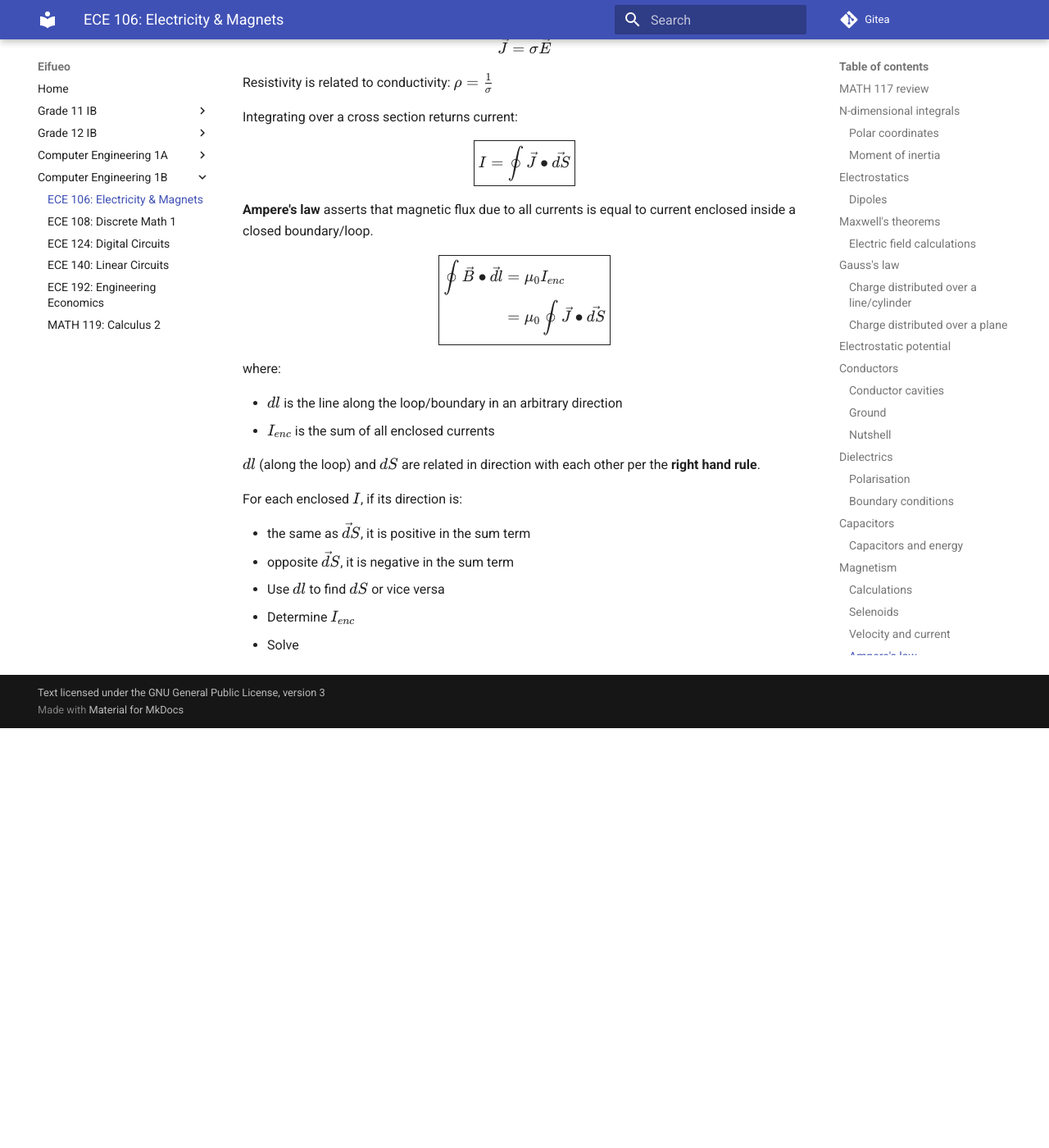
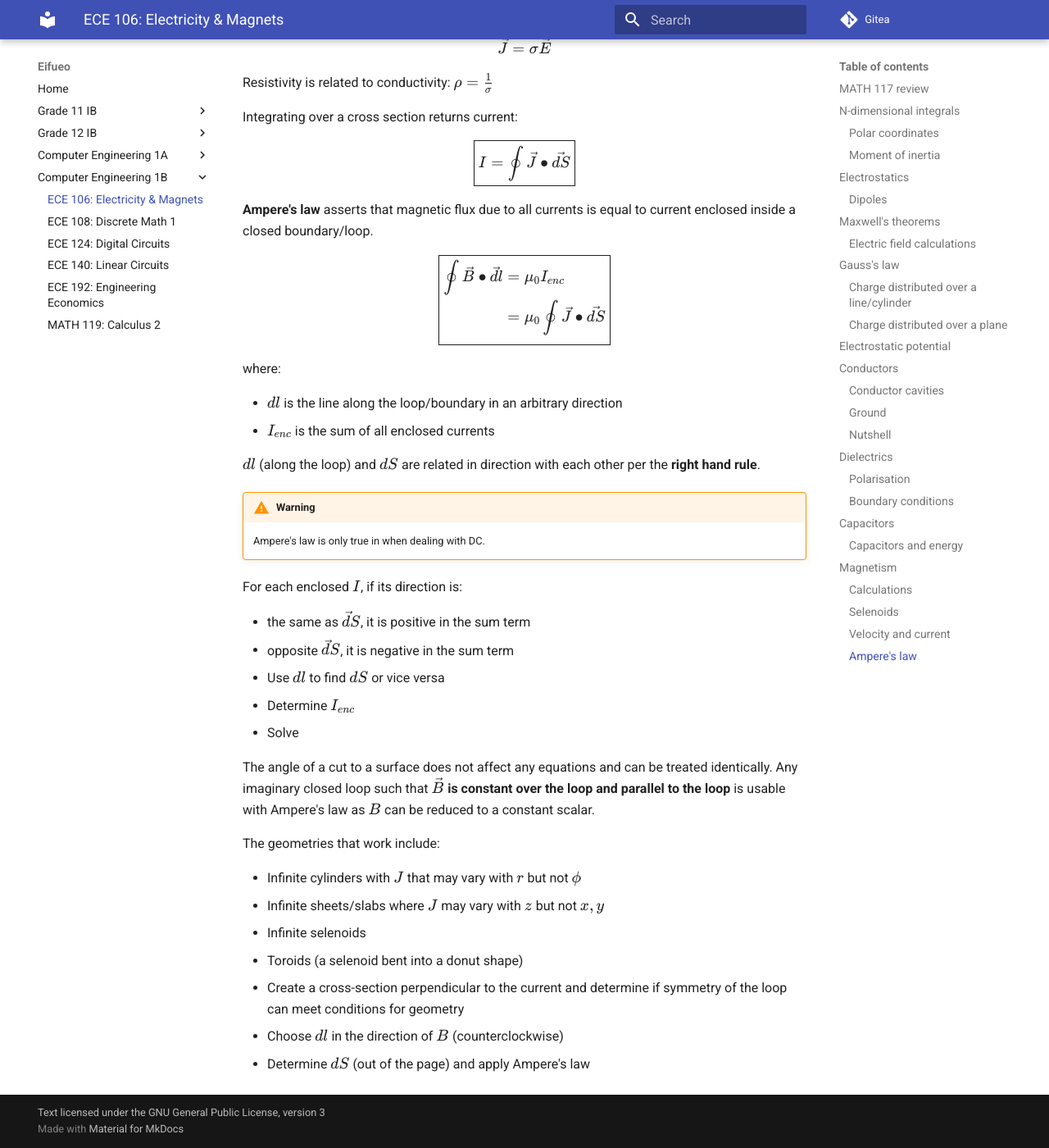
Before and after one commit to potatoeggy/eifueo, an MkDocs documentation site: the page built from docs/1b/ece106.md, in a window 1280 px wide and 1400 px high, scrolled down 16796 px. Shown: the whole window at 82% size. Built offline with MkDocs 1.6.1 and Material for MkDocs 9.7.7, drawn with Linux system fonts in a browser that asks for light colours; before the commit the page ends 17684 px from its top, so only the background shows below that.

Commit message:
ece106: add ampere's law edge cases

```diff
--- a/docs/1b/ece106.md
+++ b/docs/1b/ece106.md
@@ -614,6 +614,9 @@ where:
 
 $dl$ (along the loop) and $dS$ are related in direction with each other per the **right hand rule**.
 
+!!! warning
+    Ampere's law is only true in when dealing with DC.
+
 For each enclosed $I$, if its direction is:
 
 - the same as $\vec dS$, it is positive in the sum term
@@ -622,3 +625,16 @@ For each enclosed $I$, if its direction is:
 1. Use $dl$ to find $dS$ or vice versa
 2. Determine $I_{enc}$
 3. Solve
+
+The angle of a cut to a surface does not affect any equations and can be treated identically. Any imaginary closed loop such that $\vec B$ **is constant over the loop and parallel to the loop** is usable with Ampere's law as $B$ can be reduced to a constant scalar.
+
+The geometries that work include:
+
+- Infinite cylinders with $J$ that may vary with $r$ but not $\phi$
+- Infinite sheets/slabs where $J$ may vary with $z$ but not $x,y$
+- Infinite selenoids
+- Toroids (a selenoid bent into a donut shape)
+
+1. Create a cross-section perpendicular to the current and determine if symmetry of the loop can meet conditions for geometry
+2. Choose $dl$ in the direction of $B$ (counterclockwise)
+3. Determine $dS$ (out of the page) and apply Ampere's law
```
